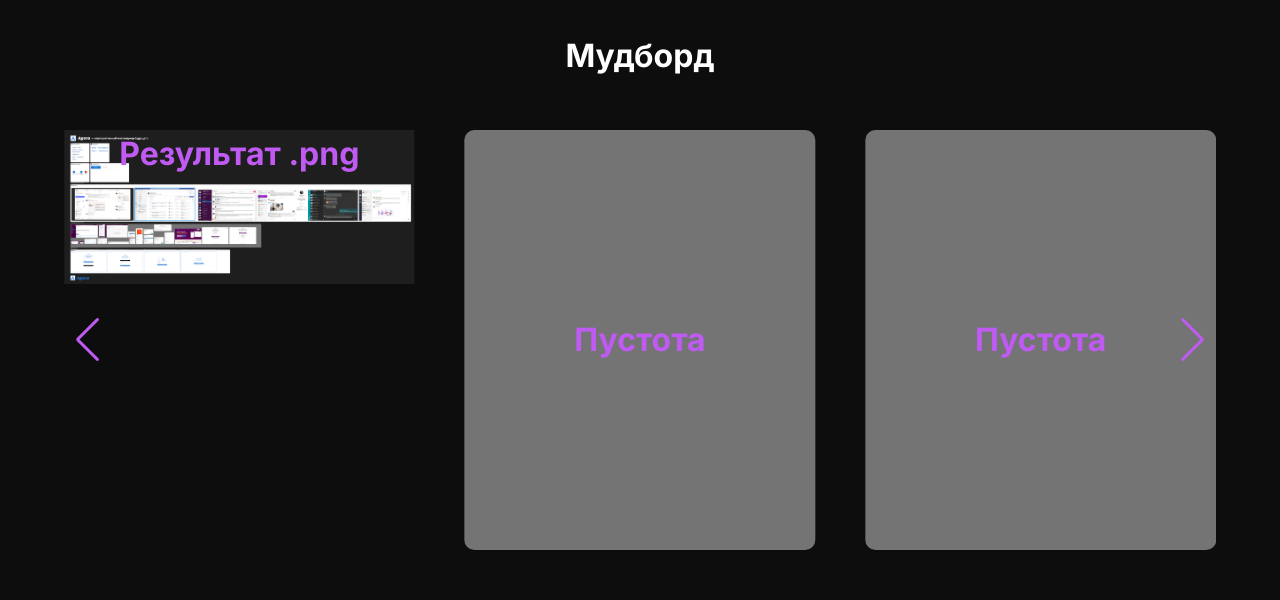
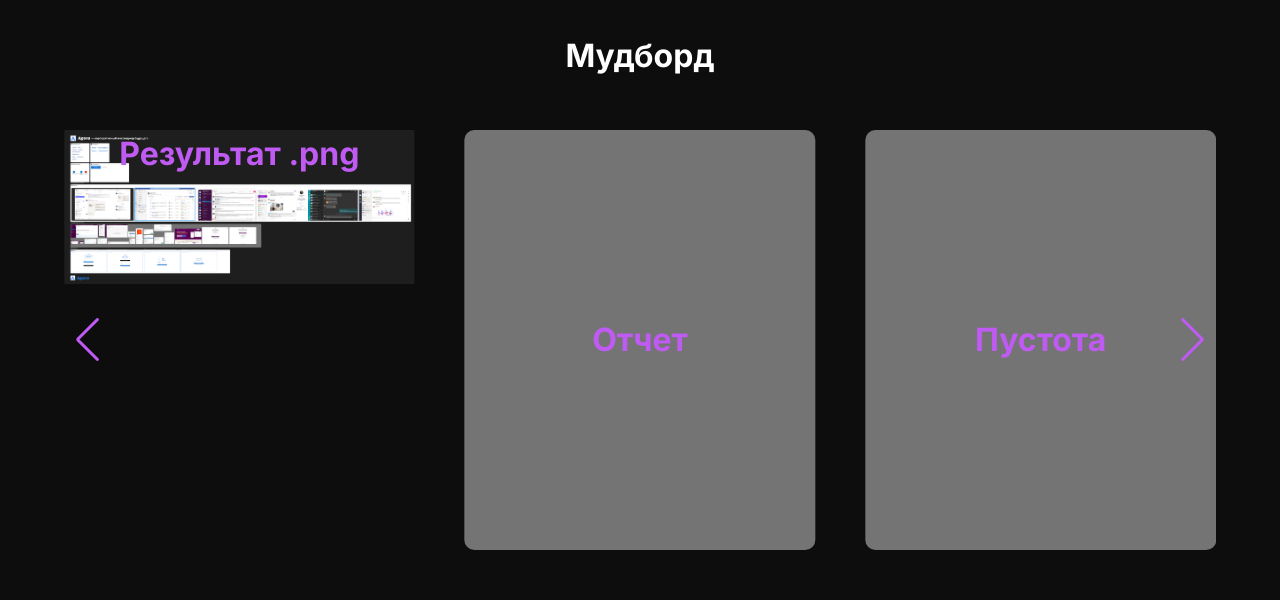
Before and after one commit to RoastedPikachu/Report_Site, a Next.js app: page /design in a window 1280 px wide. Shown: the part 6100-6700 px from the top of the page. Built offline with nearby package versions, Linux system fonts and the light colour scheme.

Commit message:
добавил ссылку на фигму

```diff
--- a/src/app/design/page.tsx
+++ b/src/app/design/page.tsx
@@ -508,9 +508,11 @@ const Page = () => {
                     </SwiperSlide>
 
                     <SwiperSlide className="relative flex justify-center items-center w-[400px] h-[400px]">
-                        <h2 className="absolute w-full text-[#bf5af2] text-[2rem] text-center font-bold">Пустота</h2>
+                        <h2 className="absolute w-full text-[#bf5af2] text-[2rem] text-center font-bold">Отчет</h2>
 
-                        <div className="w-full h-full bg-[#747474] rounded-[10px]"></div>
+                        <a href="https://www.figma.com/file/yTeSHFIgSP4bJf5MoRWfXl/Agora-Project?type=design&node-id=236%3A51&mode=design&t=Tt6J8V7Egg0EhEmv-1" className="w-full h-full">
+                            <div className="w-full h-full bg-[#747474] rounded-[10px]"></div>
+                        </a>
                     </SwiperSlide>
 
                     <SwiperSlide className="relative flex justify-center items-center w-[400px] h-[400px]">
```
